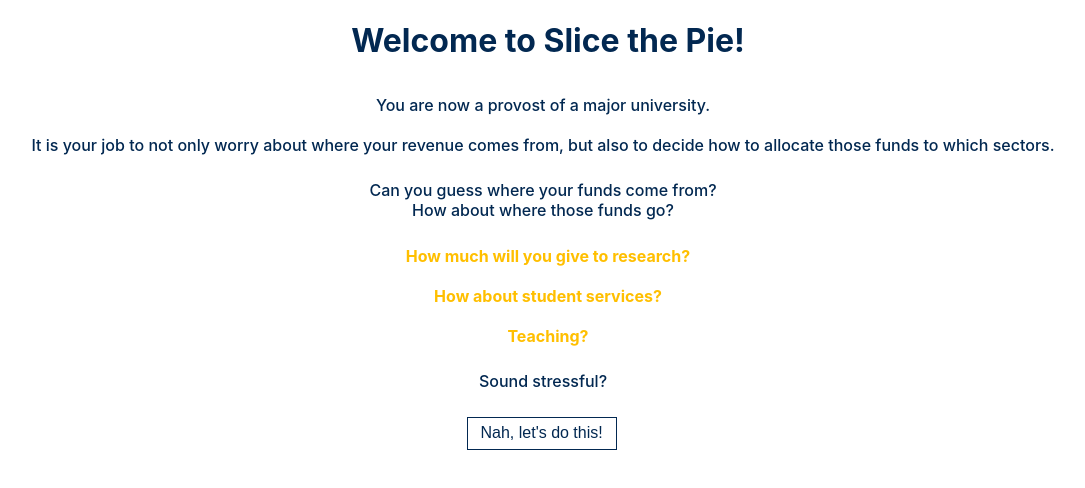
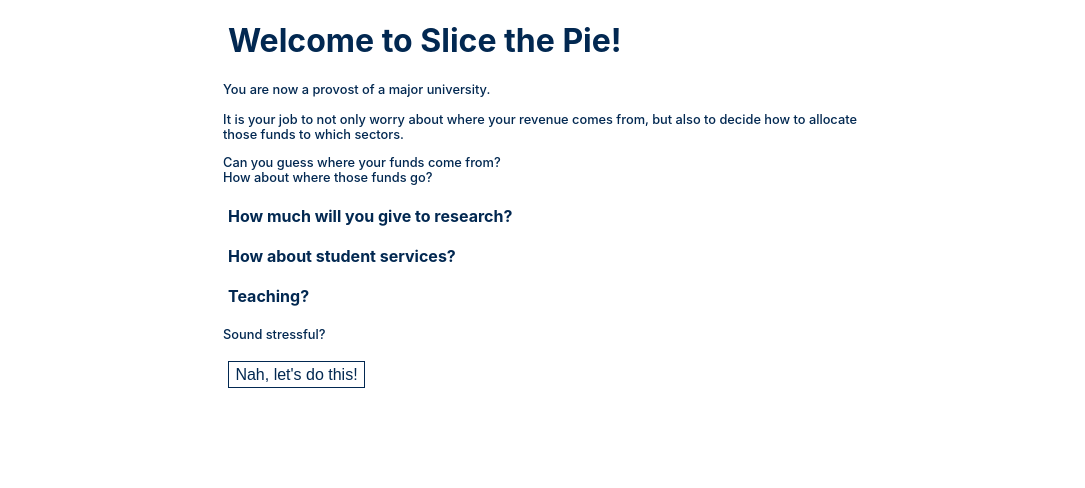
Before and after one commit to krishokr/Slice-The-Pie, a React (Create React App) app: page / in a window 1280 px wide. Shown: the top 488 px of the page, without its empty margins (92-1177 px from the left). Built offline with nearby package versions, Linux system fonts and the light colour scheme.

Commit message:
added EntryBox

```diff
--- a/package.json
+++ b/package.json
@@ -6,9 +6,10 @@
     "@testing-library/jest-dom": "^5.16.4",
     "@testing-library/react": "^12.1.4",
     "@testing-library/user-event": "^13.5.0",
-    "react": "^18.0.0",
-    "react-dom": "^18.0.0",
+    "react": "^17.0.0",
+    "react-dom": "^17.0.0",
     "react-scripts": "5.0.0",
+    "recharts": "^2.1.9",
     "web-vitals": "^2.1.4"
   },
   "scripts": {
--- /dev/null
+++ b/src/EntryBox.js
@@ -0,0 +1,20 @@
+import React from 'react';
+
+export default function EntryBox(props) {
+
+    const style = {
+        backgroundColor: props.Info.Color,
+        borderRadius: '100%',
+        color: '#000'
+    }
+
+  return (
+
+    <div>
+        <div classname='circle' style={style}></div>
+        <h5>{props.Info.Title}</h5>
+
+
+    </div>
+  )
+}
--- a/src/Revenues.js
+++ b/src/Revenues.js
@@ -1,12 +1,35 @@
 import React from 'react';
 import './Styles/RevenueExpense.css';
+import { PieChart, Pie } from 'recharts';
+import './EntryBox';
+import { UCD_Revenues_Info }  from './UCD_Info';
+import EntryBox from './EntryBox';
 
 export default function Revenues(props) {
+
+
+
   return (
     <div className='revenue-expense-container'>
 
       <h2>Revenues</h2>
-      <div>Pie Chart</div>
+      <div className='piechart-container'>
+        <PieChart width={730} height={250}>
+          <Pie data={props.data} dataKey="value" nameKey="name" cx="50%" cy="50%" outerRadius={50} fill="#8884d8" />
+          <Pie data={props.data} dataKey="value" nameKey="name" cx="50%" cy="50%" innerRadius={60} outerRadius={80} fill="#82ca9d" label />
+        </PieChart>
+      </div>
+      <div className='entrybox-container'>
+        <div>
+          <h5>Function</h5>
+          <h5>Percentage</h5>
+        </div>
+        {UCD_Revenues_Info.map(revenueInfo => <EntryBox key={revenueInfo.Title} info={revenueInfo}/>)}
+
+
+
+      </div>
+
       <button className='next-button' onClick={() => props.changeStep()}>Next</button>
 
     </div>
--- a/src/Splash.js
+++ b/src/Splash.js
@@ -4,12 +4,15 @@ import './Styles/Splash.css';
 export default function Splash(props) {
   return (
     <div className='splash-container'>
+      <div className='splash-content'>
         <h1>Welcome to Slice the Pie!</h1>
         <h3>You are now a provost of a major university. <br></br><br></br>It is your job to not only worry about where your revenue comes from, but also to decide how to allocate those funds to which sectors.</h3>
         <h3>Can you guess where your funds come from? <br/> How about where those funds go?</h3>
         <h4>How much will you give to research?<br></br> <br></br>How about student services? <br></br><br></br>Teaching?</h4>
         <h3 className='button-label'>Sound stressful?</h3>
         <button onClick={props.changeState}>Nah, let's do this!</button>
+      </div>
+
     </div>
   )
 }
--- a/src/Styles/Splash.css
+++ b/src/Styles/Splash.css
@@ -1,29 +1,16 @@
 .splash-container {
-    display: flex;
-    flex-direction: column;
-    justify-content: center;
-    align-items: center;
-}
-
-.splash-container h1 {
+    width: 100vw;
+    height: 100vh;
     color: #022851;
 }
 
-.splash-container h3 {
-    margin: 1% 0;
-    text-align: center;
-    font-size: 2vh;
-    color: #022851;
-    width: 80%;
+.splash-content {
+    margin-left: auto;
+    margin-right: auto;
+    width: 50%;
 }
 
-.splash-container h4 {
-    margin: 1% 0;
-    text-align: center;
-    font-size: 2vh;
-    color: #FFBF00;
-    width: 50%;
-}
+
 
 button {
     padding: 0.5% 1%;
--- /dev/null
+++ b/src/UCD_Info.js
@@ -0,0 +1,77 @@
+
+
+export const UCD_Expenses_Info = [
+    {
+        Title: "Medical Center",
+        Details: "The cost of providing care at the Medical Center is roughly what we get paid to provide it."
+    },
+    {
+        Title: "Teaching and Teaching Support" ,
+        Details: "Professors, advisors, deans, the library, the computer labs, etc, including Medical School faculty salaries."
+    },
+    {
+        Title: "Research",
+        Details: "The costs of doing the research, mostly researcher salaries."
+    },
+    {
+        Title: "Student Services and Financial Aid",
+        Details: "Student Health, things covered by fees, Admissions, and also financial aid from the general funds, which is about $100M or 1.5%."
+    },
+    {
+        Title: "Operations and Maintenance",
+        Details: "Upkeep of the grounds and building, and utilities, which are less than 1%."
+    },
+    {
+        Title: "Administration",
+        Details: "Provost and Chancellor \'s offices, raising money, accounting, personnel, legal, making budgets."
+    },
+    {
+        Title: "Services",
+        Details: "The costs of providing dorms, dining,parking, etc."
+    },
+    {
+        Title: "Public Service",
+        Details: "Mostly the cooperative extension, which provides agricultural services to farmers, ranchers, winemakers, etc.  Part of our mission as a land grant university."
+    },
+    {
+        Title: "Depreciation, Interest, etc.",
+        Details: "Depreciation is the loss of value of buildings and equipment as they wear out. Mostly unavoidable financial losses."
+    }
+]
+
+export const UCD_Revenues_Info = [
+    {
+        Title: "Medical Center",
+        Details: "A large, not-for-profit regional medical center, including multiple hospitals, labs and clinics. Income comes from patients, medical insurance companies, and government programs like medicare.",
+        Color: "#f0bf00"
+    },
+    {
+        Title: "Student Fees",
+        Details: "Fees are dedicated to specific services, such as athletic facilities, bus service (UNITRANS), student organizations, the CoHo and Student Community Center, etc.",
+        Color: "#f6e50e"
+    },{
+        Title: "State of California",
+        Details: "General funds given by the taxpayers of California, appropriated annualy by the state legislature. General funds are not dedicated to specific services.",
+        Color: "#fff688"
+    },{
+        Title: "Tuition",
+        Details: "Students pay tuition to attend the University. Non-California residents pay about twice as much as residents.  Tuition is also general funds.",
+        Color: "#5f63ec"
+    },{
+        Title: "Research Grants",
+        Details: "Government and industry funds given to faculty and graduate students to perform research projects. These include up to 50% overhead in addition to the cost of the research.",
+        Color: "#71a8ff"
+    },{
+        Title: "Pell Grants",
+        Details: "Federal grants for tuition and living expenses for low-income students. Percentage of students with Pell grants is a good way to measure who a University serves; at UCD, it\'s 34%; at Cal Tech it\'s 14%; At Sac State it\'s 71%.",
+        Color: "#0f7ab4"
+    },{
+        Title: "Non-Educational",
+        Details: "Services other than education that people pay for, like dorms, dining, parking, etc.  At UC Davis, this also includes almost $500M of revenue generated by medical school faculty, or 8%, making this category look really big.",
+        Color: "#d4e4ff"
+    },{
+        Title: "Gifts and Endowments",
+        Details: "Endowments are past gifts that were invested to provide income; interest is earned on other savings. The Museum is the direct result of a $10M gift from Jan Shrem and Maria Manetti Shrem.",
+        Color: "#e3a400"
+    }
+]
```
Also changed, not shown: 1 other file (tests, documents, lock files or other folders).
